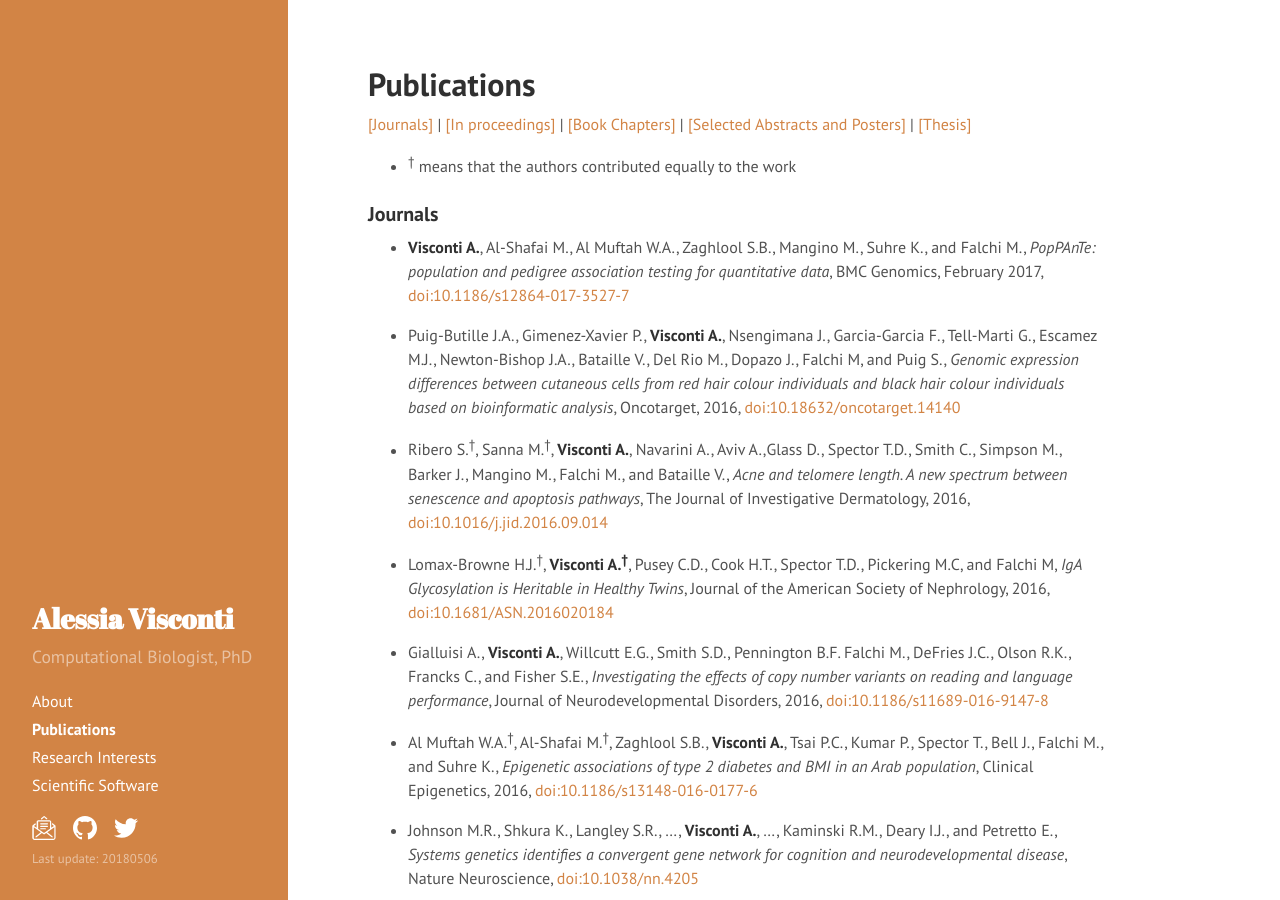
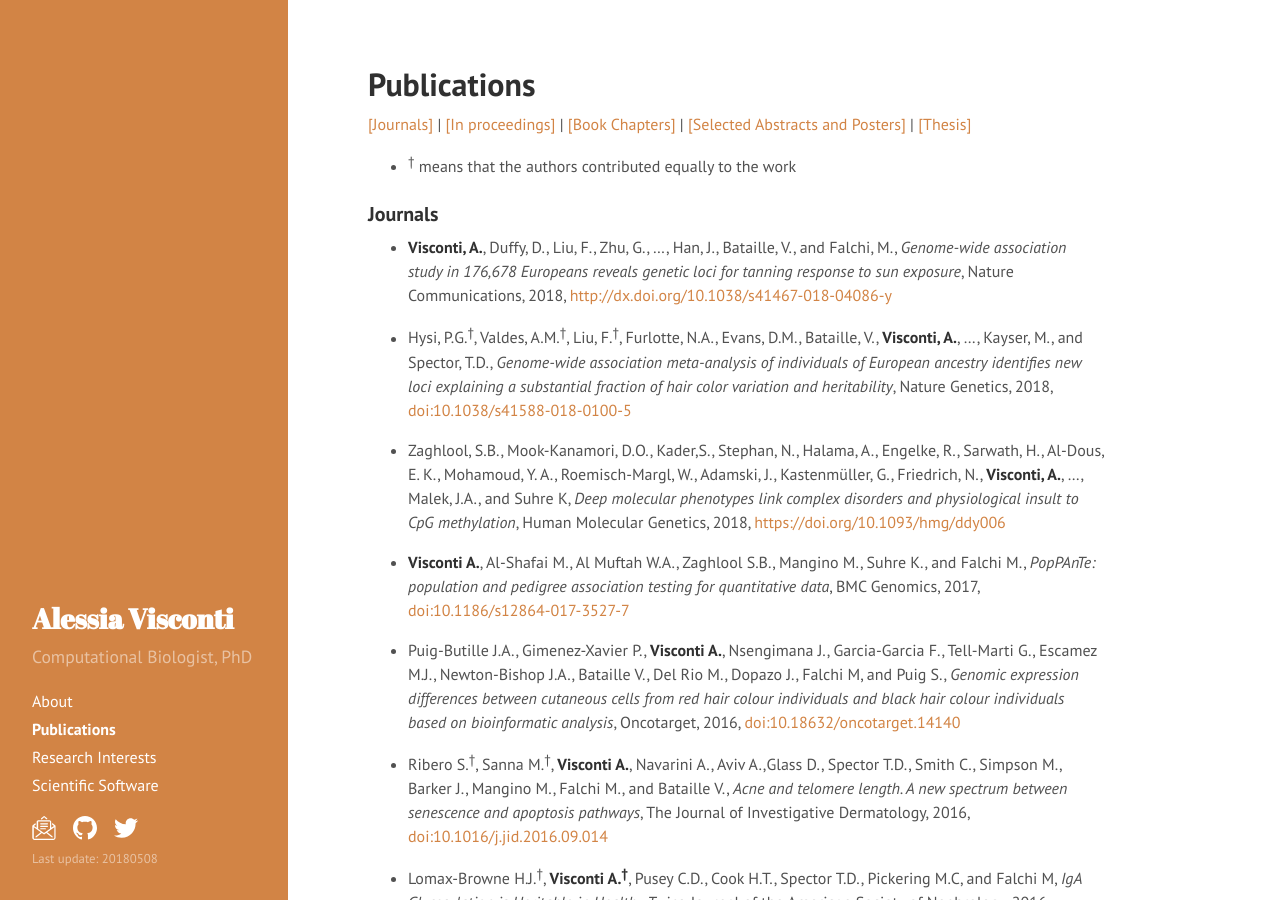
Before and after one commit to alesssia/alesssia.github.io, a Jekyll site: the page built from publications.md, in a window 1280 px wide and 900 px high. Built offline with Jekyll 4.4.1, drawn with Linux system fonts in a browser that asks for light colours; Markdown is read by kramdown in place of the engine named in the settings.

Commit message:
Updated Publications

```diff
--- a/_config.yml
+++ b/_config.yml
@@ -11,7 +11,7 @@ tagline:          ''
 description:      'Computational Biologist, PhD'
 url:              http://alesssia.github.io/
 baseurl:          /
-lastmod:		  '20180506'
+lastmod:		  '20180508'
 
 author:
   name:           'Alessia Visconti'
--- a/publications.md
+++ b/publications.md
@@ -15,7 +15,13 @@ title: Publications
 
 ###  Journals
 
-- **Visconti A.**, Al-Shafai M.,  Al Muftah W.A.,  Zaghlool S.B., Mangino M., Suhre K., and Falchi M., *PopPAnTe: population and pedigree association testing for quantitative data*, BMC Genomics, February 2017, [doi:10.1186/s12864-017-3527-7](https://bmcgenomics.biomedcentral.com/articles/10.1186/s12864-017-3527-7)
+- **Visconti, A.**, Duffy, D., Liu, F., Zhu, G., ..., Han, J., Bataille, V., and Falchi, M., *Genome-wide association study in 176,678 Europeans reveals genetic loci for tanning response to sun exposure*, Nature Communications, 2018, [http://dx.doi.org/10.1038/s41467-018-04086-y](http://dx.doi.org/10.1038/s41467-018-04086-y)
+
+- Hysi, P.G.<sup>†</sup>, Valdes, A.M.<sup>†</sup>, Liu, F.<sup>†</sup>, Furlotte, N.A., Evans, D.M., Bataille, V., **Visconti, A.**,  ..., Kayser, M., and Spector, T.D., *Genome-wide association meta-analysis of individuals of European ancestry identifies new loci explaining a substantial fraction of hair color variation and heritability*, Nature Genetics, 2018, [doi:10.1038/s41588-018-0100-5](https://www.nature.com/articles/s41588-018-0100-5)
+
+- Zaghlool, S.B., Mook-Kanamori, D.O., Kader,S., Stephan, N., Halama, A., Engelke, R., Sarwath, H., Al-Dous, E. K., Mohamoud, Y. A., Roemisch-Margl, W., Adamski, J., Kastenmüller, G., Friedrich, N., **Visconti, A.**, ...,  Malek, J.A., and Suhre K, *Deep molecular phenotypes link complex disorders and physiological insult to CpG methylation*, Human Molecular Genetics, 2018, [https://doi.org/10.1093/hmg/ddy006](https://doi.org/10.1093/hmg/ddy006)
+
+- **Visconti A.**, Al-Shafai M.,  Al Muftah W.A.,  Zaghlool S.B., Mangino M., Suhre K., and Falchi M., *PopPAnTe: population and pedigree association testing for quantitative data*, BMC Genomics, 2017, [doi:10.1186/s12864-017-3527-7](https://bmcgenomics.biomedcentral.com/articles/10.1186/s12864-017-3527-7)
 
 - Puig-Butille J.A., Gimenez-Xavier P., **Visconti A.**, Nsengimana J., Garcia-Garcia F., Tell-Marti G., Escamez M.J., Newton-Bishop J.A., Bataille V., Del Rio M., Dopazo J., Falchi M, and Puig S., *Genomic expression differences between cutaneous cells from red hair colour individuals and black hair colour individuals based on bioinformatic analysis*, Oncotarget, 2016, [doi:10.18632/oncotarget.14140](http://www.impactjournals.com/oncotarget/index.php?journal=oncotarget&page=article&op=view&path%5B%5D=14140)
 
```
